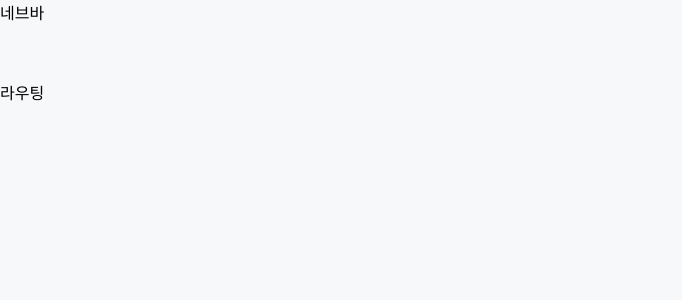
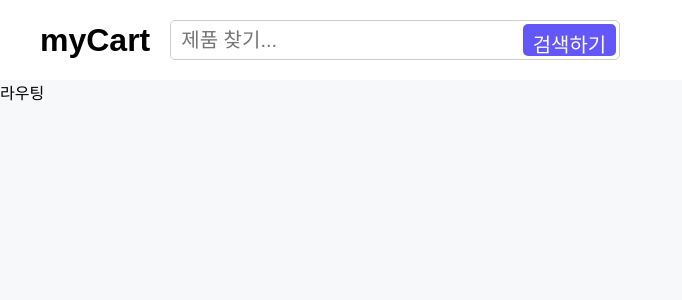
Before and after one commit to jbkim08/my-Cart, a React (Vite) app: page / in a window 1280 px wide. Shown: the top 300 px of the page, without its empty margins (0-682 px from the left). Built offline with nearby package versions, Linux system fonts and the light colour scheme; a web font is replaced by a local one.

Commit message:
네브바

```diff
--- a/src/App.jsx
+++ b/src/App.jsx
@@ -1,9 +1,10 @@
 import './App.css';
+import Navbar from './components/Nabvar/Navbar';
 
 function App() {
   return (
     <div className="app">
-      <nav>네브바</nav>
+      <Navbar />
       <main>라우팅</main>
     </div>
   );
--- /dev/null
+++ b/src/components/Nabvar/Navbar.css
@@ -0,0 +1,40 @@
+.navbar {
+  justify-content: space-between;
+  padding: 0 40px;
+  background-color: #fff;
+}
+
+.navbar_heading {
+  margin-right: 20px;
+  font-size: 32px;
+}
+
+.navbar_form {
+  width: 450px;
+  height: 40px;
+  border: 1px solid #cdcdcd;
+  border-radius: 5px;
+  padding: 3px;
+}
+
+.navbar_search {
+  flex: 1;
+  height: 100%;
+  padding: 0 7px;
+  font-size: 20px;
+  font-weight: 500;
+  border: none;
+  outline: none;
+}
+
+.search_button {
+  height: 100%;
+  padding: 5px 10px;
+  font-size: 20px;
+  font-weight: 500;
+  border: none;
+  border-radius: 5px;
+  background-color: #6457f9;
+  color: #fff;
+  cursor: pointer;
+}
--- /dev/null
+++ b/src/components/Nabvar/Navbar.jsx
@@ -0,0 +1,20 @@
+import './Navbar.css';
+
+const Navbar = () => {
+  return (
+    <nav className="align_center navbar">
+      <div className="align_center">
+        <h1 className="navbar_heading">myCart</h1>
+        <form className="align_center navbar_form">
+          <input type="text" className="navbar_search" placeholder="제품 찾기..." />
+          <button type="submit" className="search_button">
+            검색하기
+          </button>
+        </form>
+      </div>
+      <div className="align_center navbar_links"></div>
+    </nav>
+  );
+};
+
+export default Navbar;
--- a/src/index.css
+++ b/src/index.css
@@ -18,3 +18,9 @@
   font-size: 16px;
   background-color: #f6f8fa;
 }
+
+/* 세로 가운데 정렬 */
+.align_center {
+  display: flex;
+  align-items: center;
+}
```
